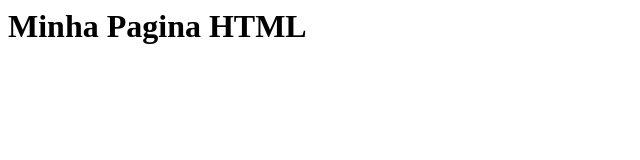
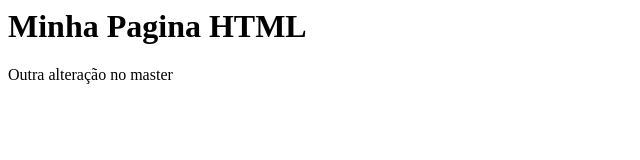
Before and after one commit to falecomlucas70/gama-no-github, a plain HTML site: page index.html in a window 1280 px wide. Shown: the whole page, without its empty margins (0-640 px from the left). Drawn offline with Linux system fonts and the light colour scheme.

Commit message:
Outro commit, desta vez em master

```diff
--- a/index.html
+++ b/index.html
@@ -1,5 +1,6 @@
 <html>
 	<body>
 		<h1>Minha Pagina HTML</h1>
+		<p>Outra alteração no master</p>
 	</body>
 </html>
```
